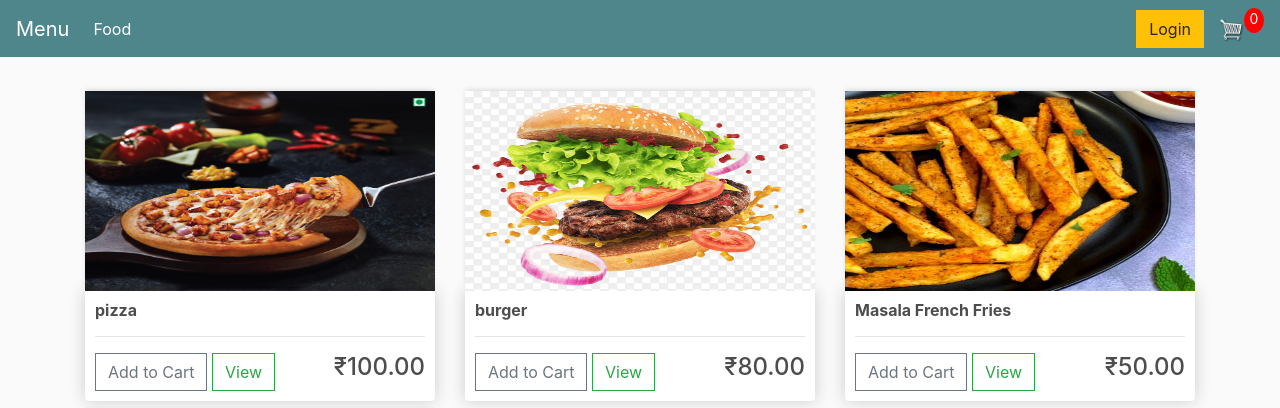
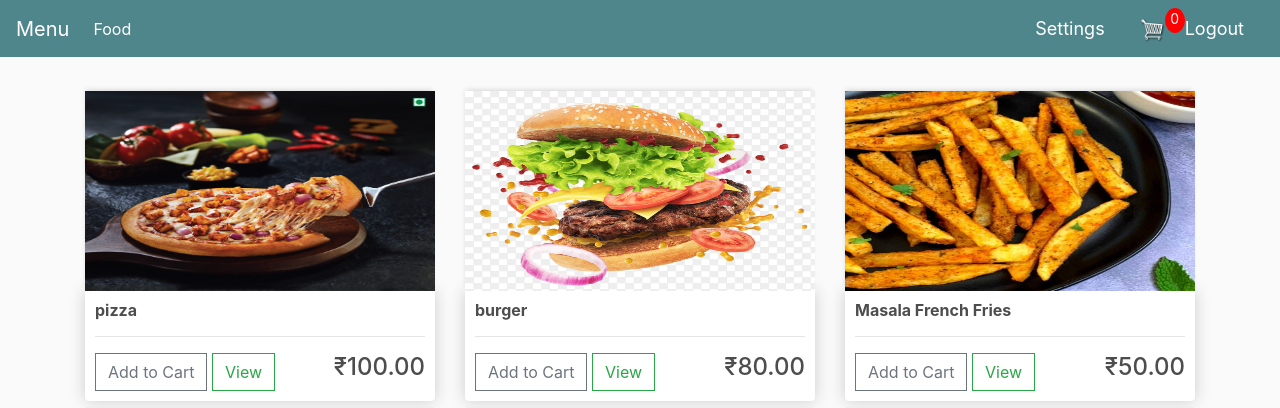
Before and after one commit to Saketh-Chandra/Hotel_Ordering_Application, a Django app: page / in a window 1280 px wide. Shown: the top 408 px of the page. Run offline with Django 3.2, Linux system fonts and the light colour scheme; data comes from the database, SQL or seed files in the repository; some libraries are stand-ins or nearby versions.

```diff
--- a/Restaurant/admin.py
+++ b/Restaurant/admin.py
@@ -5,3 +5,4 @@ from .models import *
 admin.site.register(Product)
 admin.site.register(Order)
 admin.site.register(OrderItem)
+admin.site.register(Tag)
--- a/Restaurant/models.py
+++ b/Restaurant/models.py
@@ -14,11 +14,19 @@ from django.conf import settings
 Customer = settings.AUTH_USER_MODEL
 
 
+class Tag(models.Model):
+    name = models.CharField(max_length=200, null=True)
+
+    def __str__(self):
+        return self.name
+
+
 class Product(models.Model):
     name = models.CharField(max_length=200, null=True)
     price = models.FloatField()
     image = models.ImageField(null=True, blank=True)
     description = models.TextField(blank=True, default='this is the descriptions')
+    tags = models.ManyToManyField(Tag)
 
     def __str__(self):
         return self.name
@@ -35,8 +43,6 @@ class Product(models.Model):
 class Order(models.Model):
     customer = models.ForeignKey(Customer, on_delete=models.SET_NULL, blank=True, null=True)
     complete = models.BooleanField(default=False)
-    # bill_id = models.ForeignKey(bill, on_delete=models.SET_NULL, null=True)
-    # name = models.ForeignKey(customer, on_delete=models.SET_NULL, null=True
     amount = models.IntegerField(default=0)
     payment_id = models.CharField(max_length=100, blank=False, default="due payment")
     order_id = models.CharField(max_length=100, blank=False)
--- a/Restaurant/templates/Restaurant/checkout.html
+++ b/Restaurant/templates/Restaurant/checkout.html
@@ -19,8 +19,7 @@
                     </div>
                 {% endfor %}
                 <h5>Items: {{ order.get_cart_items }}</h5>
-                <h5>Total: ₹{{ order.get_cart_total|floatformat:2 }}</h5>
-
+                <h5>Total: ₹{{order.get_cart_total|floatformat:2 }}</h5>
             </div>
 
             <div class="box-element" id="payment-info">
--- a/Restaurant/templates/Restaurant/main.html
+++ b/Restaurant/templates/Restaurant/main.html
@@ -29,10 +29,17 @@
             }
             return cookieValue;
         }
+
         var csrftoken = getToken('csrftoken')
 
     </script>
-
+    <style>
+        .hello-msg {
+            font-size: 18px;
+            color: #fff;
+            margin-right: 20px;
+        }
+    </style>
 </head>
 <body>
 
@@ -51,12 +58,15 @@
 
         </ul>
         <div class="form-inline my-2 my-lg-0">
-            <a href="#" class="btn btn-warning">Login</a>
+
+            <span><a class="hello-msg" href="{% url 'settings' %}">Settings</a></span>
 
             <a href="{% url 'cart' %}">
                 <img id="cart-icon" src="{% static 'images/cart.png' %}">
             </a>
-            <p id="cart-total">{{cartItems}}</p>
+            <p id="cart-total">{{ cartItems }}</p>
+
+            <span><a class="hello-msg" href="{% url 'logout_page' %}">Logout</a></span>
 
         </div>
     </div>
--- a/accounts/templates/accounts/navbar.html
+++ b/accounts/templates/accounts/navbar.html
@@ -26,7 +26,7 @@
     </button>
     <div class="collapse navbar-collapse" id="navbarNavAltMarkup">
         <div class="navbar-nav">
-            <a class="nav-item nav-link active" href="{% url 'hello' %}">Home </a>
+            <a class="nav-item nav-link active" href="{% url 'food' %}">Home </a>
             <a class="nav-item nav-link active" href="{% url 'settings' %}">settings</a>
             <a class="nav-item nav-link disabled" href="#">Disabled</a>
         </div>
@@ -34,5 +34,5 @@
 {#    <span class="logout-msg">{% now "jS - F - Y  H:i:s" %}</span>#}
     <span><div id="clock" class="time-msg"><p>Time is precious.</p></div></span>
     <span class="hello-msg">Hello, {{ request.user }}</span>
-    <span><a class="logout-msg" href="{% url 'logout' %}"> Logout</a></span>
+    <span><a class="logout-msg" href="{% url 'logout_page' %}"> Logout</a></span>
 </nav>
--- a/accounts/url.py
+++ b/accounts/url.py
@@ -5,7 +5,7 @@ urlpatterns = [path('hello/', views.hello_world, name='hello'),
                path('login/', views.login_views, name='login_page'),
                path('login/', views.login_views, name='accounts_login'),
                path('register/', views.register_views, name='register_page'),
-               path('logout/', views.logout_view, name='logout'),
+               path('logout/', views.logout_view, name='logout_page'),
                path('route/settings/', views.settings_view, name='settings'),
                path('update/profile/picture', views.update_profile_view, name="update_profile_pic"),
                path('update/password/', views.update_password.as_view(template_name="accounts/update_password.html"),
--- a/accounts/views.py
+++ b/accounts/views.py
@@ -105,9 +105,9 @@ def settings_view(request):
         form = settigs_form(request.POST, request.FILES, instance=userr)
         if form.is_valid():
             form.save()
-            return redirect('hello')
-        else:
-            return redirect('settings')
+            return redirect('food')
+        # else:
+        #     return redirect('settings')
     context = {'form': form}
     return render(request, 'accounts/settings.html', context)
 
```
Also changed, not shown: accounts/form.py (+19 -6 lines), db.sqlite3. Lines whose indentation alone changed are shown as unchanged.
